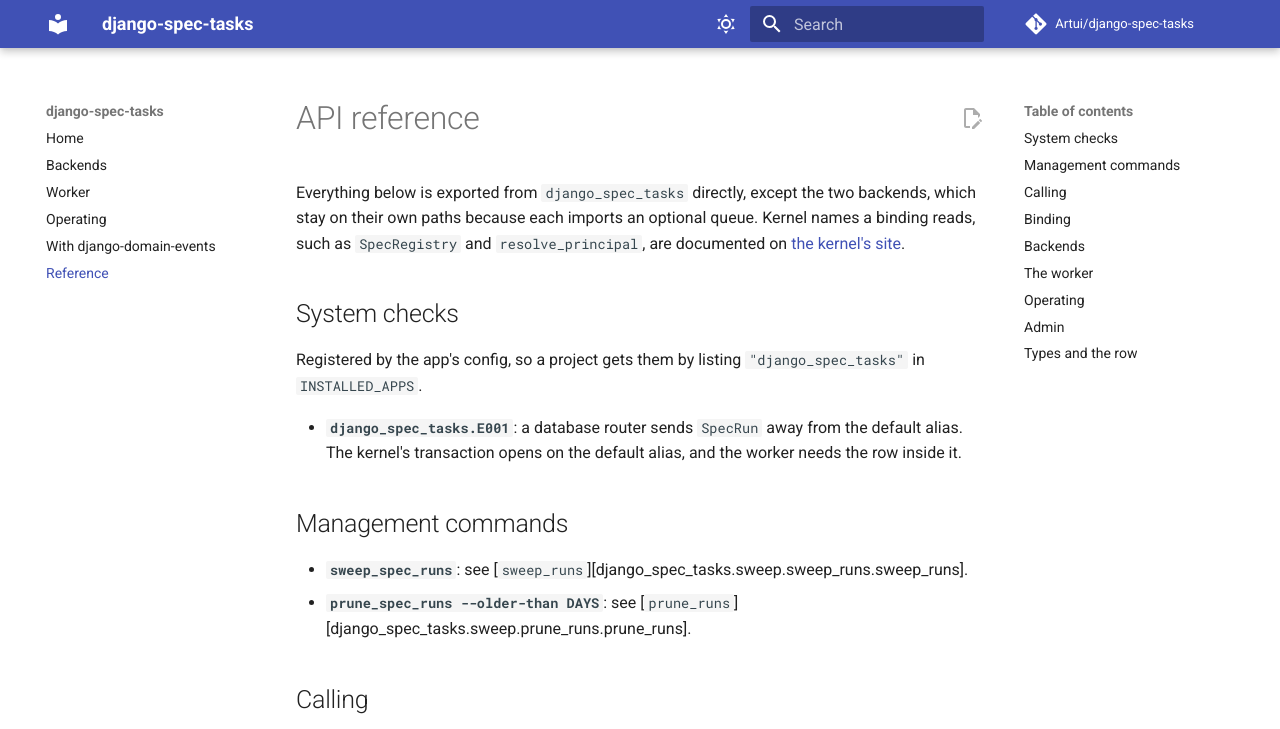
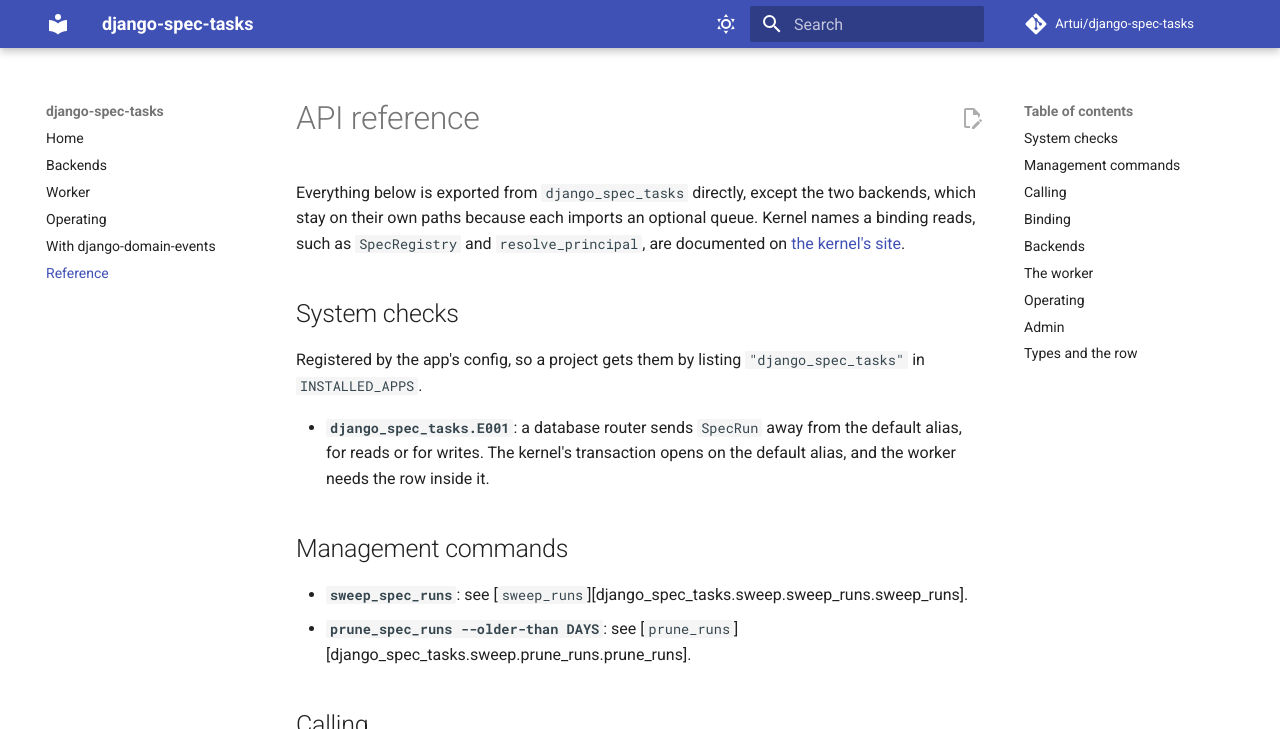
Before and after one commit to Artui/django-spec-tasks, an MkDocs documentation site: the page built from docs/reference.md, in a window 1280 px wide and 900 px high, cut to the strip 0-729 px from the top of the window. Built offline with MkDocs 1.6.1 and Material for MkDocs 9.7.7, drawn with Linux system fonts in a browser that asks for light colours; comment, search, counter and statistics services are not loaded.

Commit message:
Docs: state the defaults of lease, max_attempts and max_output_bytes, and E001 for reads (#8)
Co-authored-by: Claude Sonnet 5.5 <noreply@anthropic.com>

```diff
--- a/docs/reference.md
+++ b/docs/reference.md
@@ -9,7 +9,7 @@ own paths because each imports an optional queue. Kernel names a binding reads,
 
 Registered by the app's config, so a project gets them by listing `"django_spec_tasks"` in `INSTALLED_APPS`.
 
-- **`django_spec_tasks.E001`**: a database router sends `SpecRun` away from the default alias. The kernel's
+- **`django_spec_tasks.E001`**: a database router sends `SpecRun` away from the default alias, for reads or for writes. The kernel's
   transaction opens on the default alias, and the worker needs the row inside it.
 
 ## Management commands
```
Also changed, not shown: CHANGELOG.md (+1 -0 lines), docs/operating.md (+2 -0 lines), docs/worker.md (+1 -0 lines).
